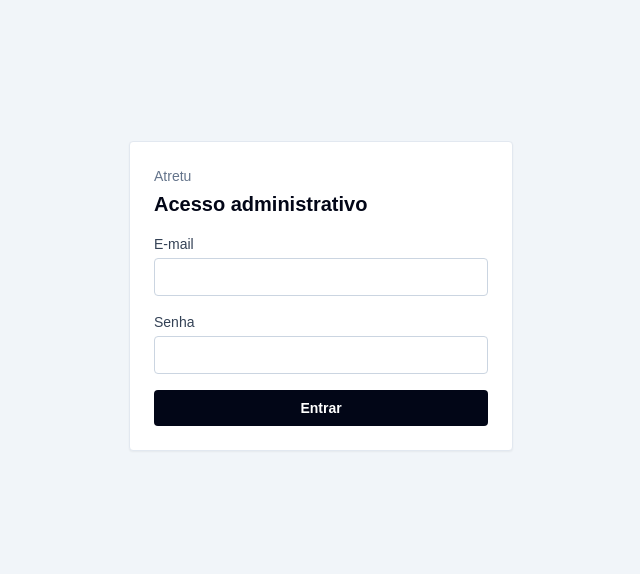
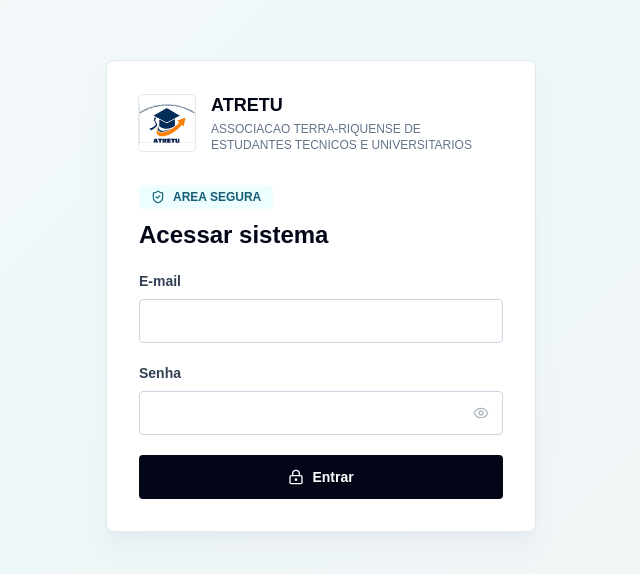
Before and after one commit to CODEACODE2026/atretu, a Next.js app in the folder apps/web/: page /login in a window 1280 px wide. Shown: the part 104-678 px from the top of the page, without its empty margins (319-959 px from the left). Built offline with nearby package versions, Linux system fonts and the light colour scheme; no server answers.

Commit message:
refactor(auth): make login the public entry point

```diff
--- a/apps/web/src/app/login/login-form.tsx
+++ b/apps/web/src/app/login/login-form.tsx
@@ -1,7 +1,9 @@
 "use client";
 
 import { FormEvent, useEffect, useState } from "react";
+import type { ReactNode } from "react";
 import { useRouter } from "next/navigation";
+import { Eye, EyeOff, Loader2, LockKeyhole, ShieldCheck } from "lucide-react";
 import { api, ApiRequestError } from "../../lib/api";
 
 export function LoginForm() {
@@ -10,15 +12,65 @@ export function LoginForm() {
   const [password, setPassword] = useState("");
   const [error, setError] = useState("");
   const [notice, setNotice] = useState("");
+  const [checkingSession, setCheckingSession] = useState(true);
   const [loading, setLoading] = useState(false);
+  const [showPassword, setShowPassword] = useState(false);
 
   useEffect(() => {
+    let active = true;
+
     const message = window.sessionStorage.getItem("atretu_login_notice");
     if (message) {
       setNotice(message);
       window.sessionStorage.removeItem("atretu_login_notice");
     }
-  }, []);
+
+    api
+      .me()
+      .then((response) => {
+        router.replace(
+          response.user.mustChangePassword ? "/first-access" : "/admin",
+        );
+      })
+      .catch(() => {
+        if (active) {
+          setCheckingSession(false);
+        }
+      });
+
+    return () => {
+      active = false;
+    };
+  }, [router]);
+
+  useEffect(() => {
+    if (error) {
+      setError("");
+    }
+    // eslint-disable-next-line react-hooks/exhaustive-deps
+  }, [email, password]);
+
+  useEffect(() => {
+    if (!password) {
+      setShowPassword(false);
+    }
+  }, [password]);
+
+  if (checkingSession) {
+    return (
+      <LoginCardShell>
+        <div className="flex min-h-[280px] flex-col items-center justify-center gap-4 text-center">
+          <Loader2
+            className="h-6 w-6 animate-spin text-cyan-700"
+            aria-hidden
+          />
+          <p className="text-sm font-medium text-slate-600">
+            Validando acesso...
+          </p>
+        </div>
+      </LoginCardShell>
+    );
+  }
 
   async function handleSubmit(event: FormEvent<HTMLFormElement>) {
     event.preventDefault();
@@ -44,22 +96,24 @@ export function LoginForm() {
   }
 
   return (
-    <form
-      className="flex w-full max-w-sm flex-col gap-4 rounded border border-slate-200 bg-white p-6 shadow-sm"
-      onSubmit={handleSubmit}
-    >
-      <div className="space-y-1">
-        <p className="text-sm font-medium text-slate-500">Atretu</p>
-        <h1 className="text-xl font-semibold text-slate-950">
-          Acesso administrativo
+    <LoginCardShell>
+      <form className="grid gap-5" onSubmit={handleSubmit}>
+        <div className="space-y-2">
+          <div className="inline-flex items-center gap-2 rounded bg-cyan-50 px-3 py-1 text-xs font-semibold uppercase text-cyan-800">
+            <ShieldCheck className="h-3.5 w-3.5" aria-hidden />
+            Area segura
+          </div>
+          <h1 className="text-2xl font-semibold text-slate-950">
+            Acessar sistema
           </h1>
         </div>
 
-      <label className="flex flex-col gap-1 text-sm font-medium text-slate-700">
+        <label className="grid gap-2 text-sm font-semibold text-slate-700">
           E-mail
           <input
             autoComplete="email"
-          className="rounded border border-slate-300 px-3 py-2 text-sm outline-none focus:border-slate-700"
+            className="h-11 w-full rounded border border-slate-300 bg-white px-3 text-base text-slate-950 outline-none transition focus:border-cyan-700 focus:ring-2 focus:ring-cyan-100 sm:text-sm"
+            disabled={loading}
             onChange={(event) => setEmail(event.target.value)}
             required
             type="email"
@@ -67,21 +121,48 @@ export function LoginForm() {
           />
         </label>
 
-      <label className="flex flex-col gap-1 text-sm font-medium text-slate-700">
+        <div className="grid gap-2">
+          <label
+            className="text-sm font-semibold text-slate-700"
+            htmlFor="login-password"
+          >
             Senha
+          </label>
+          <div className="relative">
             <input
               autoComplete="current-password"
-          className="rounded border border-slate-300 px-3 py-2 text-sm outline-none focus:border-slate-700"
+              className="h-11 w-full rounded border border-slate-300 bg-white px-3 pr-11 text-base text-slate-950 outline-none transition focus:border-cyan-700 focus:ring-2 focus:ring-cyan-100 sm:text-sm"
+              disabled={loading}
+              id="login-password"
               minLength={8}
               onChange={(event) => setPassword(event.target.value)}
               required
-          type="password"
+              type={showPassword ? "text" : "password"}
               value={password}
             />
-      </label>
+            <button
+              aria-label={
+                showPassword
+                  ? "Ocultar conteudo do campo"
+                  : "Exibir conteudo do campo"
+              }
+              className="absolute right-1.5 top-1.5 inline-flex h-8 w-8 items-center justify-center rounded text-slate-500 transition hover:bg-slate-100 hover:text-slate-800 disabled:cursor-not-allowed disabled:opacity-50"
+              disabled={loading || !password}
+              onClick={() => setShowPassword((current) => !current)}
+              title={showPassword ? "Ocultar senha" : "Mostrar senha"}
+              type="button"
+            >
+              {showPassword ? (
+                <EyeOff className="h-4 w-4" aria-hidden />
+              ) : (
+                <Eye className="h-4 w-4" aria-hidden />
+              )}
+            </button>
+          </div>
+        </div>
 
         {notice ? (
-        <p className="rounded border border-emerald-200 bg-emerald-50 px-3 py-2 text-sm text-emerald-700">
+          <p className="rounded border border-emerald-200 bg-emerald-50 px-3 py-2 text-sm text-emerald-800">
             {notice}
           </p>
         ) : null}
@@ -93,12 +174,46 @@ export function LoginForm() {
         ) : null}
 
         <button
-        className="rounded bg-slate-950 px-4 py-2 text-sm font-semibold text-white disabled:cursor-not-allowed disabled:bg-slate-400"
+          className="inline-flex h-11 w-full items-center justify-center gap-2 rounded bg-slate-950 px-4 text-sm font-semibold text-white transition hover:bg-slate-800 disabled:cursor-not-allowed disabled:bg-slate-400"
           disabled={loading}
           type="submit"
         >
-        {loading ? "Entrando..." : "Entrar"}
+          {loading ? (
+            <>
+              <Loader2 className="h-4 w-4 animate-spin" aria-hidden />
+              Entrando...
+            </>
+          ) : (
+            <>
+              <LockKeyhole className="h-4 w-4" aria-hidden />
+              Entrar
+            </>
+          )}
         </button>
       </form>
+    </LoginCardShell>
   );
 }
+
+function LoginCardShell({ children }: { children: ReactNode }) {
+  return (
+    <section className="w-full max-w-[430px] rounded-lg border border-slate-200 bg-white p-6 shadow-xl shadow-slate-200/70 sm:p-8">
+      <div className="mb-8 flex items-center gap-4">
+        <img
+          alt="Logo ATRETU"
+          className="h-14 w-14 shrink-0 rounded bg-white object-contain ring-1 ring-slate-200"
+          height={56}
+          src="/atretu-logo.png"
+          width={56}
+        />
+        <div className="min-w-0">
+          <p className="text-lg font-semibold leading-6 text-slate-950">ATRETU</p>
+          <p className="mt-1 text-xs font-medium uppercase leading-4 text-slate-500">
+            Associacao Terra-Riquense de Estudantes Tecnicos e Universitarios
+          </p>
+        </div>
+      </div>
+      {children}
+    </section>
+  );
+}
--- a/apps/web/src/app/login/page.tsx
+++ b/apps/web/src/app/login/page.tsx
@@ -2,7 +2,7 @@ import { LoginForm } from "./login-form";
 
 export default function LoginPage() {
   return (
-    <main className="flex min-h-screen items-center justify-center bg-slate-100 p-6">
+    <main className="flex min-h-screen items-center justify-center bg-[linear-gradient(135deg,#f8fafc_0%,#eef7f7_48%,#f3f4f6_100%)] px-4 py-8">
       <LoginForm />
     </main>
   );
--- a/apps/web/src/app/page.tsx
+++ b/apps/web/src/app/page.tsx
@@ -1,30 +1,5 @@
-import Link from "next/link";
+import { redirect } from "next/navigation";
 
 export default function HomePage() {
-  return (
-    <main className="min-h-screen bg-slate-100 p-6">
-      <section className="mx-auto flex max-w-5xl flex-col gap-4 rounded border border-slate-200 bg-white p-6 shadow-sm">
-        <p className="text-sm font-medium text-slate-500">Atretu</p>
-        <h1 className="text-2xl font-semibold text-slate-950">Atretu</h1>
-        <p className="max-w-2xl text-sm leading-6 text-slate-600">
-          Sistema administrativo com pre-cadastro publico para analise da
-          secretaria.
-        </p>
-        <div className="flex flex-wrap gap-2">
-          <Link
-            className="rounded bg-slate-950 px-4 py-2 text-sm font-semibold text-white"
-            href="/pre-cadastro"
-          >
-            Fazer pre-cadastro
-          </Link>
-          <Link
-            className="rounded border border-slate-300 px-4 py-2 text-sm font-semibold text-slate-700"
-            href="/login"
-          >
-            Acessar painel
-          </Link>
-        </div>
-      </section>
-    </main>
-  );
+  redirect("/login");
 }
```
Also changed, not shown: apps/web/scripts/check-account-first-access.mjs (+25 -0 lines), apps/web/public/atretu-logo.png (added). Lines whose indentation alone changed are shown as unchanged.
